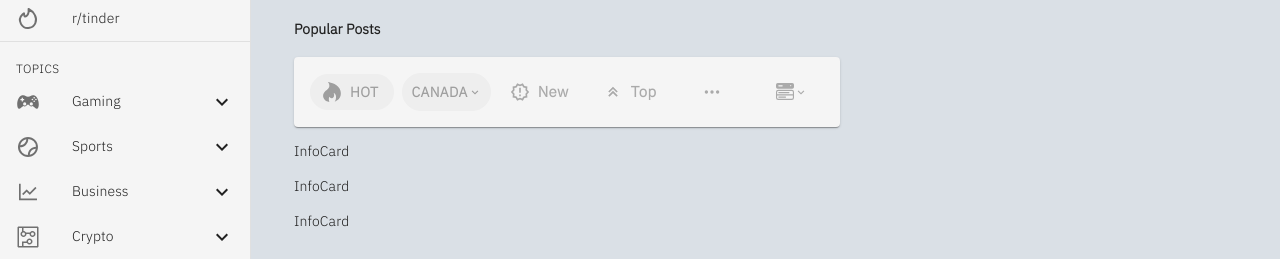
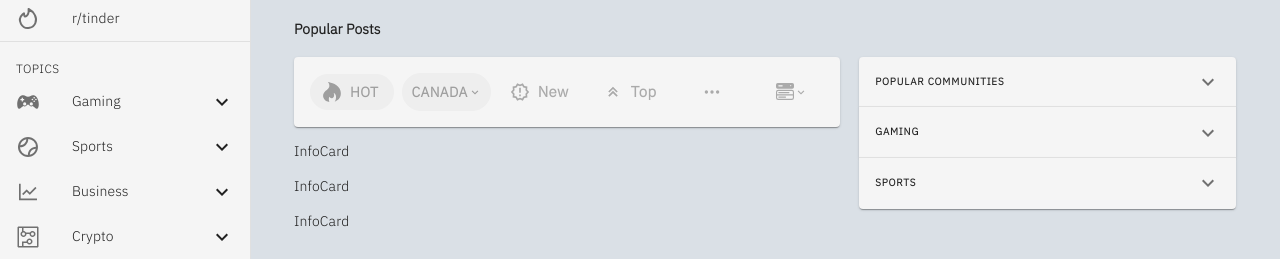
Before and after one commit to mohamedakraich/mui-clones, a Next.js app: page /reddit in a window 1280 px wide. Shown: the part 316-575 px from the top of the page. Built offline with nearby package versions, Linux system fonts and the light colour scheme.

Commit message:
component PopularCommunities added

```diff
--- /dev/null
+++ b/components/reddit/main-content/PopularCommunities.tsx
@@ -0,0 +1,63 @@
+import React from 'react';
+import Accordion from '@mui/material/Accordion';
+import AccordionSummary from '@mui/material/AccordionSummary';
+import AccordionDetails from '@mui/material/AccordionDetails';
+import Typography from '@mui/material/Typography';
+import ExpandMoreIcon from '@mui/icons-material/ExpandMore';
+import { popularCommunityItems } from '@/data/reddit/app.data';
+import { Box } from '@mui/material';
+import { Button, Link } from '@mui/material';
+import {
+    accordionHeader,
+    tagLinks,
+    flexWrap,
+    showMoreLinkBtn,
+} from '@/styles/reddit/styles';
+
+const PopularCommunities = () => {
+    const [options, setOptions] = React.useState(popularCommunityItems);
+    const [more, setMore] = React.useState(false);
+
+    const showMore = () => {
+        setMore((v) => !v);
+    };
+
+    const renderTags = (content: string[]) => {
+        return (
+            <React.Fragment>
+                {content.slice(0, more ? content.length : 10).map((item) => (
+                    <Link key={item} sx={tagLinks} href="#">
+                        {item}
+                    </Link>
+                ))}
+            </React.Fragment>
+        );
+    };
+    return (
+        <div>
+            {options.map((option) => {
+                return (
+                    <Accordion disableGutters key={option.id}>
+                        <AccordionSummary
+                            expandIcon={<ExpandMoreIcon />}
+                            aria-controls="panel1a-content"
+                            id="panel1a-header"
+                        >
+                            <Typography variant="overline" sx={accordionHeader}>
+                                {option.header}
+                            </Typography>
+                        </AccordionSummary>
+                        <AccordionDetails>
+                            <Box sx={flexWrap}>{renderTags(option.content)}</Box>
+                            <Button sx={showMoreLinkBtn} onClick={showMore}>
+                                {more ? 'Less' : 'See more'}
+                            </Button>
+                        </AccordionDetails>
+                    </Accordion>
+                );
+            })}
+        </div>
+    );
+};
+
+export default PopularCommunities;
--- a/components/reddit/main-content/PopularPosts.tsx
+++ b/components/reddit/main-content/PopularPosts.tsx
@@ -10,6 +10,7 @@ import {
 } from '@/styles/reddit/styles';
 import { cardContentItems } from '@/data/reddit/app.data';
 import PostSort from './PostSort';
+import PopularCommunities from './PopularCommunities';
 
 const PopularPosts = () => {
     return (
@@ -27,7 +28,7 @@ const PopularPosts = () => {
                     })}
                 </Box>
                 <Box sx={communitiesWrapper}>
-                    {/* <PopularCommunities /> */}
+                    <PopularCommunities />
                     {/* <Policy /> */}
                 </Box>
             </Box>
```
